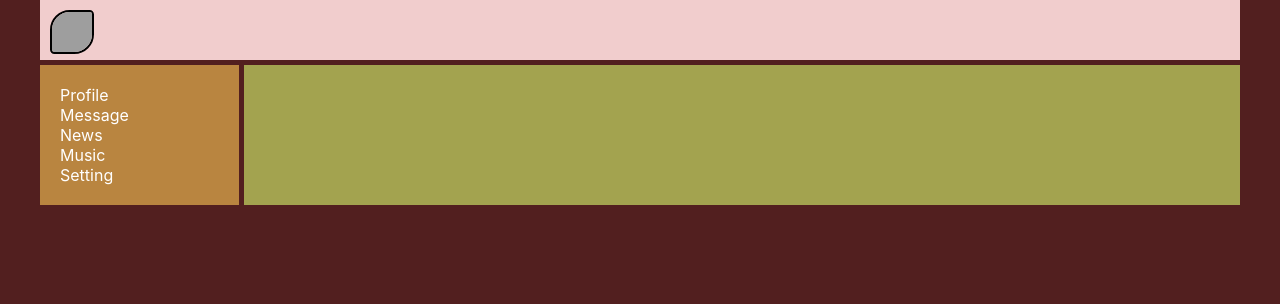
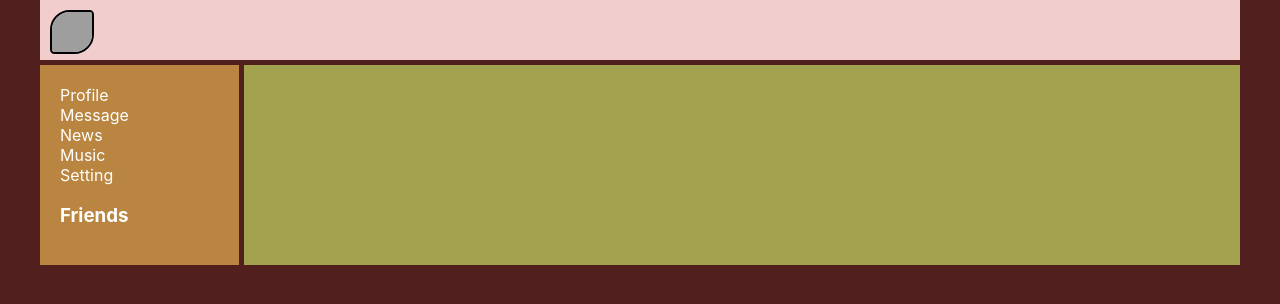
Before and after one commit to Sett11/my_react_started, a React (Create React App) app: page / in a window 1280 px wide. Shown: the top 304 px of the page. Built offline with nearby package versions, Linux system fonts and the light colour scheme; grey boxes are pictures that could not be loaded.

Commit message:
Code refactoring.

```diff
--- a/src/App.css
+++ b/src/App.css
@@ -8,7 +8,7 @@ body{
   grid-template-areas:
   "h h"
   "n c"
-  "f f_l";
+  "f f";
   grid-template-rows: 60px 1fr;
   grid-template-columns: 2fr 10fr;
 
--- a/src/App.jsx
+++ b/src/App.jsx
@@ -7,6 +7,7 @@ import { BrowserRouter, Route, Routes } from "react-router-dom";
 import Music from "./components/Navbar/Music/Music";
 import News from "./components/Navbar/News/News";
 import Setting from "./components/Navbar/Setting/Setting";
+import Friends from "./components/Navbar/Friends/Friends";
 
 const App = (props) => {
   return (
@@ -27,6 +28,7 @@ const App = (props) => {
             <Route path="/news" element={<News />} />
             <Route path="/music" element={<Music />} />
             <Route path="/setting" element={<Setting />} />
+            <Route path="/friends" element={<Friends state={props.state.friendsPage}/>} />
           </Routes>
         </div>
       </div>
--- /dev/null
+++ b/src/components/Navbar/Friends/Friends.jsx
@@ -0,0 +1,17 @@
+import React from 'react';
+import s from './Friends.module.css'
+
+const Friends = (props)=>{
+    let friendsElements = props.state.map((p) => (
+        <Friends name={p.friendsPage.name} />
+      ));
+    return(
+        <div className={s.content}>
+        {
+            friendsElements
+        }
+        </div>
+    )
+}
+
+export default Friends
--- /dev/null
+++ b/src/components/Navbar/Friends/Friends.module.css
@@ -0,0 +1,7 @@
+.item_friends{
+
+}
+
+.item_friend{
+
+}
--- a/src/components/Navbar/Navbar.jsx
+++ b/src/components/Navbar/Navbar.jsx
@@ -17,6 +17,10 @@ const Navbar = ()=>{
       </div>
       <div className={s.item}> <NavLink to='/setting' className = { navData => navData.isActive ? s.active : s.item }>Setting</NavLink>
       </div>
+      <div className={s.item}>
+      <h3> <NavLink to='/friends' className = { navData => navData.isActive ? s.active : s.item }>Friends</NavLink>
+      </h3>
+      </div>
      </nav>
     )
 }
--- a/src/components/Navbar/Navbar.module.css
+++ b/src/components/Navbar/Navbar.module.css
@@ -8,7 +8,7 @@
         color: white;
     }
 
-    .item a{
+    .item a {
         text-decoration: none;
     }
 
--- a/src/redux/state.jsx
+++ b/src/redux/state.jsx
@@ -26,9 +26,13 @@ let state = {
       { id: 6, name: "Adolf" },
     ],
   },
-  siteBar:{
-
-  }
+  siteBar: {
+    friendsPage: [
+      { id: 1, name: "Vasia" },
+      { id: 2, name: "Petya" },
+      { id: 3, name: "Fedya" },
+    ],
+  },
 };
 
 export default state;
```
